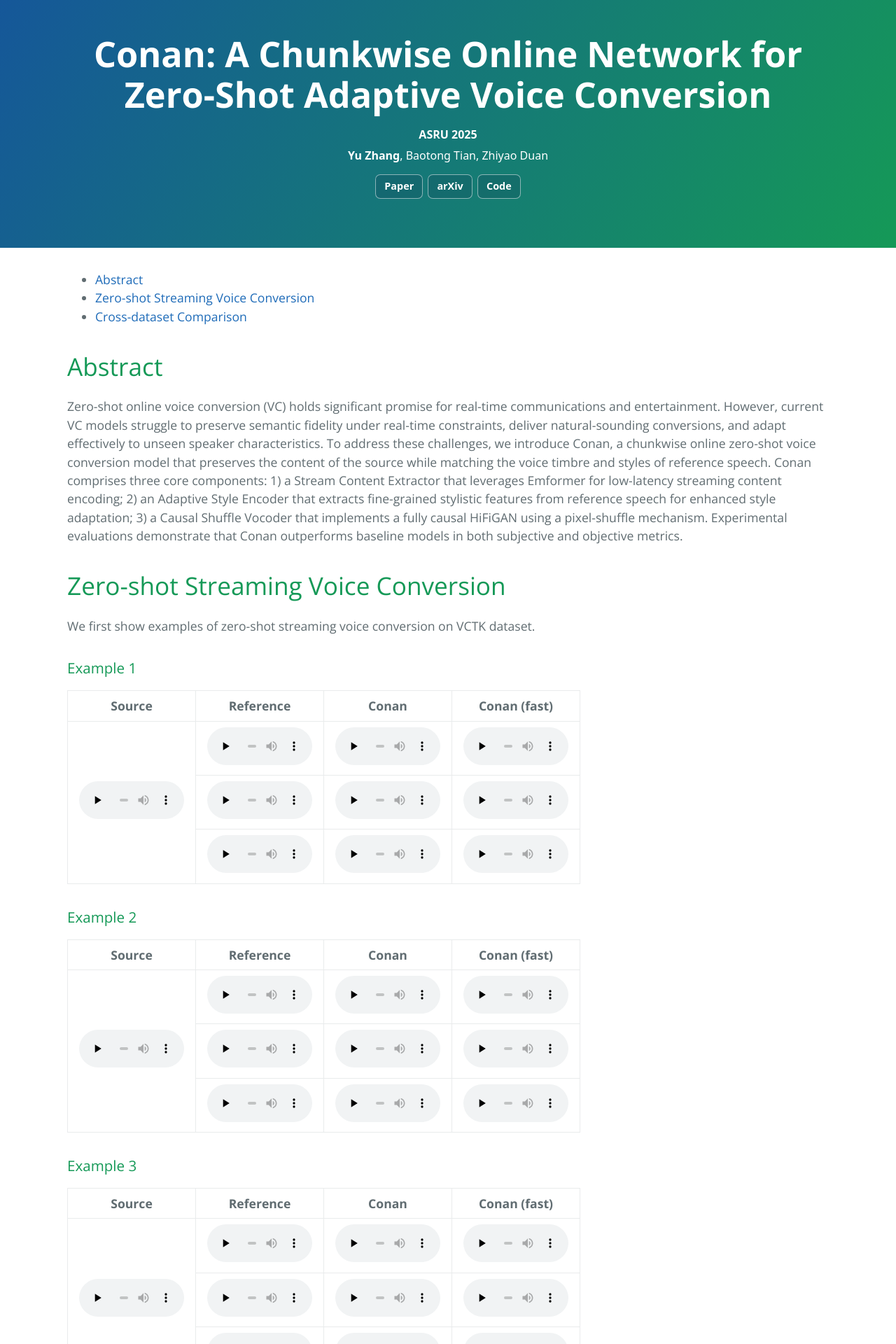
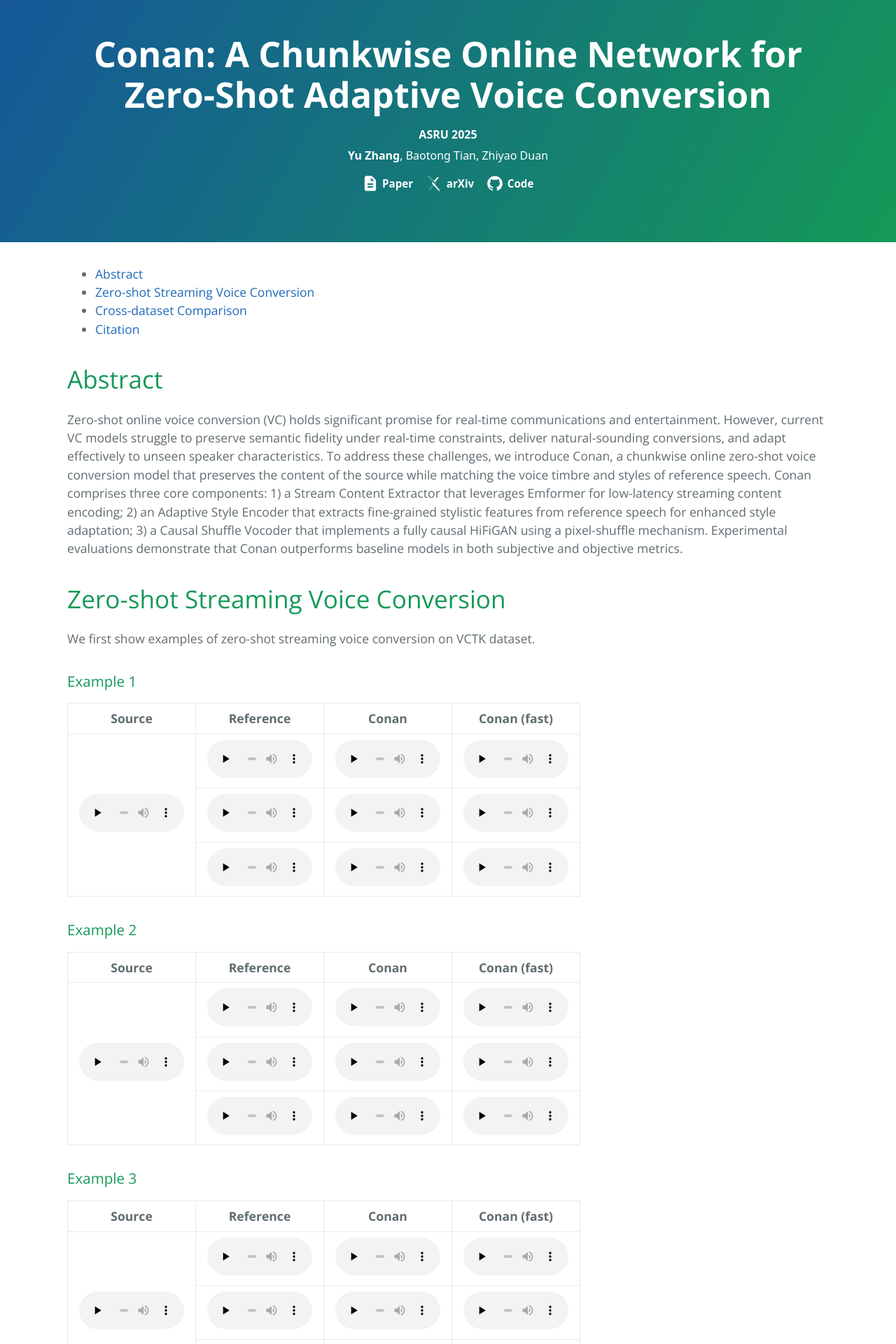
Before and after one commit to AaronZ345/ConanDemo, a Jekyll site: the page built from index.md, in a window 1280 px wide. Shown: the top 1920 px of the page at 70% size. Built offline with Jekyll 4.4.1, drawn with Linux system fonts in a browser that asks for light colours; our own code applies the rules of GitHub Pages for plain Markdown files; some of the changed text lies outside the part shown.

Commit message:
docs: refine demo links and add BibTeX citations

```diff
--- a/_layouts/default.html
+++ b/_layouts/default.html
@@ -24,6 +24,7 @@
     <meta name="citation_author" content="Zhiyao Duan">
     <meta name="citation_conference_title" content="ASRU 2025">
     <link rel="stylesheet" href="{{ '/assets/css/publication.css' | relative_url }}">
+    <script defer src="{{ '/assets/js/citation.js' | relative_url }}"></script>
   </head>
   <body>
     <a id="skip-to-content" href="#content">Skip to the content.</a>
@@ -33,10 +34,11 @@
       <div class="publication-meta">
         <p class="publication-venue"><a href="https://2025.ieeeasru.org/">ASRU 2025</a></p>
         <p class="publication-authors"><span class="publication-author"><strong><a href="https://aaronz345.github.io/">Yu Zhang</a></strong>,</span> <span class="publication-author">Baotong Tian,</span> <span class="publication-author">Zhiyao Duan</span></p>
+        <!-- Paper icon: Font Awesome Free (CC BY 4.0); https://fontawesome.com/license/free -->
         <nav class="publication-links" aria-label="Publication resources">
-          <a href="https://doi.org/10.1109/ASRU65441.2025.11434701">Paper</a>
-          <a href="https://arxiv.org/abs/2507.14534">arXiv</a>
-          <a href="https://github.com/User-tian/Conan">Code</a>
+          <a href="https://doi.org/10.1109/ASRU65441.2025.11434701"><svg viewBox="-67.8400 -3.8400 519.6800 519.6800" width="22" height="22" fill="currentColor" aria-hidden="true" focusable="false"><path d="M0 64C0 28.7 28.7 0 64 0L213.5 0c17 0 33.3 6.7 45.3 18.7L365.3 125.3c12 12 18.7 28.3 18.7 45.3L384 448c0 35.3-28.7 64-64 64L64 512c-35.3 0-64-28.7-64-64L0 64zm208-5.5l0 93.5c0 13.3 10.7 24 24 24L325.5 176 208 58.5zM120 256c-13.3 0-24 10.7-24 24s10.7 24 24 24l144 0c13.3 0 24-10.7 24-24s-10.7-24-24-24l-144 0zm0 96c-13.3 0-24 10.7-24 24s10.7 24 24 24l144 0c13.3 0 24-10.7 24-24s-10.7-24-24-24l-144 0z"/></svg><span>Paper</span></a>
+          <a href="https://arxiv.org/abs/2507.14534"><svg viewBox="-0.1800 -0.1800 24.3600 24.3600" width="22" height="22" fill="currentColor" aria-hidden="true" focusable="false"><title>arXiv</title><path d="M3.8423 0a1.0037 1.0037 0 0 0-.922.6078c-.1536.3687-.0438.6275.2938 1.1113l6.9185 8.3597-1.0223 1.1058a1.0393 1.0393 0 0 0 .003 1.4229l1.2292 1.3135-5.4391 6.4444c-.2803.299-.4538.823-.2971 1.1986a1.0253 1.0253 0 0 0 .9585.635.9133.9133 0 0 0 .6891-.3405l5.783-6.126 7.4902 8.0051a.8527.8527 0 0 0 .6835.2597.9575.9575 0 0 0 .8777-.6138c.1577-.377-.017-.7502-.306-1.1407l-7.0518-8.3418 1.0632-1.13a.9626.9626 0 0 0 .0089-1.3165L4.6336.4639s-.3733-.4535-.768-.463zm0 .272h.0166c.2179.0052.4874.2715.5644.3639l.005.006.0052.0055 10.169 10.9905a.6915.6915 0 0 1-.0072.945l-1.0666 1.133-1.4982-1.7724-8.5994-10.39c-.3286-.472-.352-.6183-.2592-.841a.7307.7307 0 0 1 .6704-.4401Zm14.341 1.5701a.877.877 0 0 0-.6554.2418l-5.6962 6.1584 1.6944 1.8319 5.3089-6.5138c.3251-.4335.479-.6603.3247-1.0292a1.1205 1.1205 0 0 0-.9763-.689zm-7.6557 12.2823 1.3186 1.4135-5.7864 6.1295a.6494.6494 0 0 1-.4959.26.7516.7516 0 0 1-.706-.4669c-.1119-.2682.0359-.6864.2442-.9083l.0051-.0055.0047-.0055z"/></svg><span>arXiv</span></a>
+          <a href="https://github.com/User-tian/Conan"><svg viewBox="13.1143 -7.3658 996.8295 996.8295" width="22" height="22" fill="currentColor" aria-hidden="true" focusable="false"><path d="M20.48 503.72608c0 214.4256 137.4208 396.73856 328.94976 463.6672 25.8048 6.5536 21.87264-11.8784 21.87264-24.33024v-85.07392c-148.93056 17.44896-154.86976-81.1008-164.94592-97.52576-20.23424-34.52928-67.91168-43.33568-53.69856-59.76064 33.91488-17.44896 68.48512 4.42368 108.46208 63.61088 28.95872 42.88512 85.44256 35.6352 114.15552 28.4672a138.8544 138.8544 0 0 1 38.0928-66.7648c-154.25536-27.60704-218.60352-121.77408-218.60352-233.79968 0-54.31296 17.94048-104.2432 53.0432-144.54784-22.36416-66.43712 2.08896-123.24864 5.3248-131.6864 63.81568-5.7344 130.00704 45.6704 135.168 49.68448 36.2496-9.78944 77.57824-14.9504 123.82208-14.9504 46.4896 0 88.064 5.3248 124.5184 15.23712 12.288-9.4208 73.80992-53.53472 133.12-48.128 3.15392 8.43776 27.0336 63.93856 6.02112 129.4336 35.59424 40.38656 53.69856 90.76736 53.69856 145.24416 0 112.18944-64.7168 206.4384-219.42272 233.71776a140.0832 140.0832 0 0 1 41.7792 99.9424v123.4944c0.86016 9.87136 0 19.6608 16.50688 19.6608 194.31424-65.49504 334.2336-249.15968 334.2336-465.5104C1002.57792 232.48896 782.66368 12.77952 511.5904 12.77952 240.18944 12.65664 20.48 232.40704 20.48 503.72608z"/></svg><span>Code</span></a>
         </nav>
       </div>
       {% if site.show_downloads %}
--- a/assets/css/publication.css
+++ b/assets/css/publication.css
@@ -16,18 +16,20 @@
 .publication-links {
   display: flex;
   flex-wrap: wrap;
-  gap: .45rem;
+  column-gap: 1.2rem;
+  row-gap: .4rem;
 }
 .publication-links a {
-  background: var(--publication-surface);
-  border: 1px solid var(--publication-border);
-  border-radius: .45rem;
-  padding: .35rem .75rem;
-  font-size: .9rem;
+  display: inline-flex;
+  align-items: center;
+  gap: .4rem;
+  padding: .12rem 0;
+  font-size: .95rem;
   font-weight: 600;
   text-decoration: none;
 }
-.publication-links a:hover { text-decoration: underline; }
+.publication-links svg { width: 22px; height: 22px; flex: none; }
+.publication-links a:hover span { text-decoration: underline; }
 
 .demo-cayman { padding-block: clamp(1.7rem, 4vw, 3rem); }
 .demo-cayman .project-name { font-size: clamp(1.65rem, 4.2vw, 3.15rem); line-height: 1.15; }
@@ -51,3 +53,25 @@
   }
   #main-content pre, .main-content pre, .container pre { max-width: 100%; overflow-x: auto; }
 }
+
+.citation-block pre {
+  box-sizing: border-box;
+  max-width: 100%;
+  overflow: auto;
+  margin-top: .65rem;
+  padding: .9rem;
+  background: #f6f8fa;
+  border: 1px solid #dce5ee;
+  border-radius: .4rem;
+}
+.citation-copy {
+  color: #245a96;
+  background: #fff;
+  border: 1px solid #dce5ee;
+  border-radius: .35rem;
+  padding: .35rem .65rem;
+  font: inherit;
+  cursor: pointer;
+}
+.citation-copy:focus-visible { outline: 2px solid #245a96; outline-offset: 2px; }
+.citation-status { margin-inline-start: .5rem; }
--- /dev/null
+++ b/assets/js/citation.js
@@ -0,0 +1,14 @@
+document.querySelectorAll('.citation-block').forEach((block) => {
+  const button = block.querySelector('.citation-copy');
+  const code = block.querySelector('pre code');
+  const status = block.querySelector('.citation-status');
+
+  button.addEventListener('click', async () => {
+    try {
+      await navigator.clipboard.writeText(code.textContent.trim() + '\n');
+      status.textContent = 'Copied.';
+    } catch {
+      status.textContent = 'Select and copy the BibTeX below.';
+    }
+  });
+});
--- a/index.md
+++ b/index.md
@@ -385,3 +385,20 @@
 		</tr>
 	</tbody>
 </table>
+
+# Citation
+
+<div class="citation-block">
+  <button type="button" class="citation-copy">Copy BibTeX</button><span class="citation-status" role="status"></span>
+  <pre><code>@inproceedings{Zhang_2025,
+  title = {Conan: A Chunkwise Online Network for Zero-Shot Adaptive Voice Conversion},
+  url = {http://dx.doi.org/10.1109/ASRU65441.2025.11434701},
+  DOI = {10.1109/asru65441.2025.11434701},
+  booktitle = {2025 IEEE Automatic Speech Recognition and Understanding Workshop (ASRU)},
+  publisher = {IEEE},
+  author = {Zhang, Yu and Tian, Baotong and Duan, Zhiyao},
+  year = {2025},
+  month = Dec,
+  pages = {1–8}
+}</code></pre>
+</div>
```
